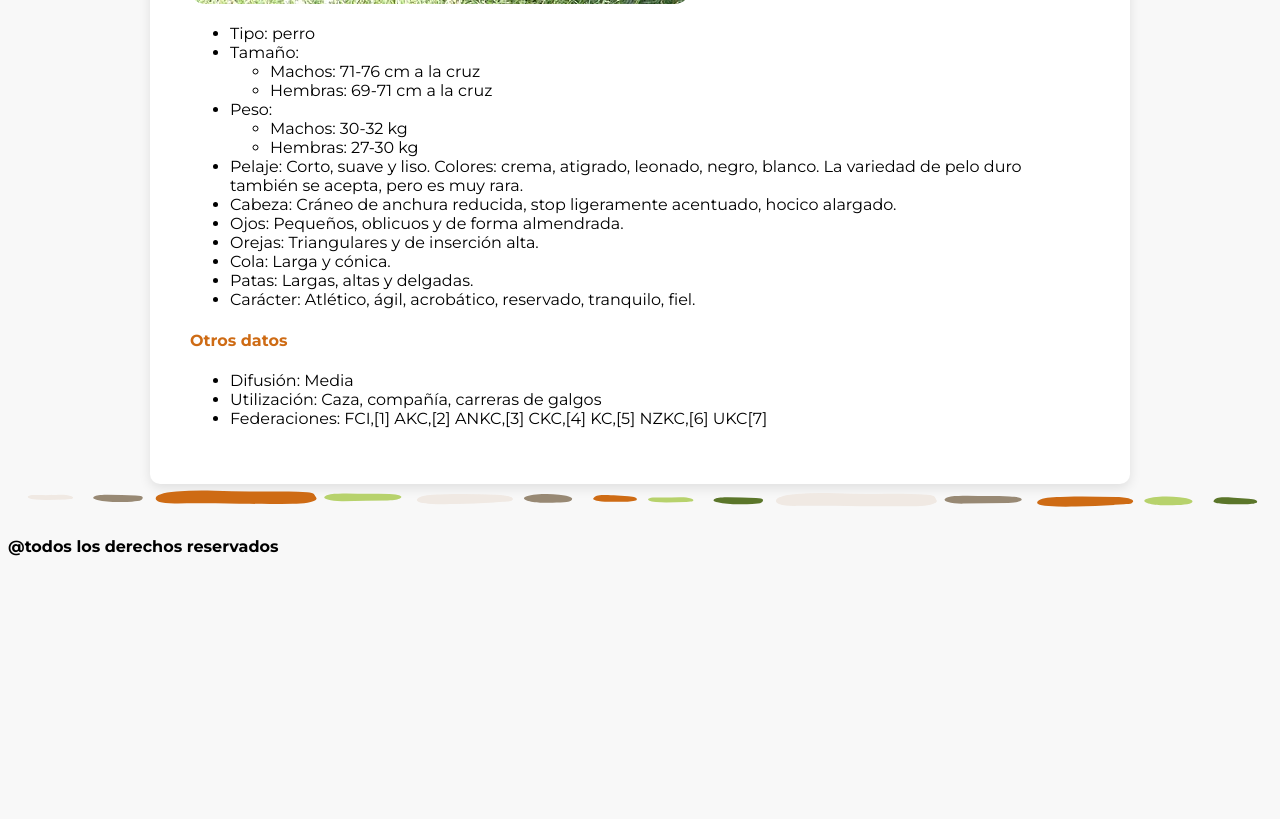
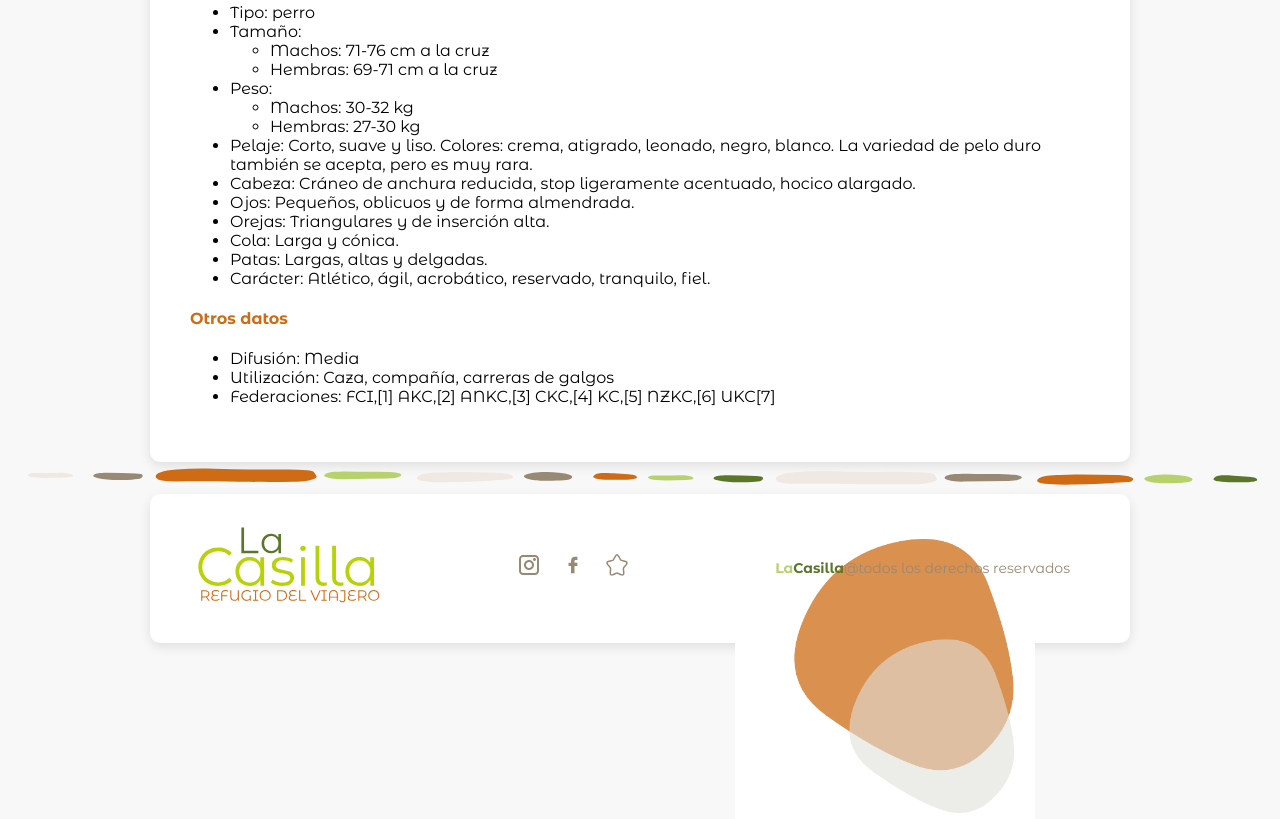
Before and after one commit to EstherAma/mi-proyecto-web, a plain HTML site: page index.html in a window 1280 px wide. Shown: the part 1500-2319 px from the top of the page. Before the commit the page ends 2077 px from the top, so only its background shows below. Drawn offline with Linux system fonts and the light colour scheme.

Commit message:
cambios en el footer

```diff
--- a/assets/css/style.css
+++ b/assets/css/style.css
@@ -1,15 +1,16 @@
+body {
+  font-family: 'Montserrat Alternates', sans-serif;
+  background-color: #f8f8f8;
+}
+
 /* Estilo generl del header */
 header {
     display: flex;
     justify-content: space-between;
     align-items: center;
     padding: 20px 40px;
-    /*border-bottom: 1px solid steelblue;*/
 }
-/*Estiolo del logo*/
-/*header .logo h1 {
-    margin: 0;
-}*/
+
 .logo-img {
     height: 500px; /* o más grande si quieres */
     width: auto;
@@ -22,8 +23,6 @@ header {
     margin: 0 auto;
     padding: 0;
 }
-
-
 /*Menú*/
 header .menu ul {
     list-style: none;
@@ -44,10 +43,6 @@ header .menu ul li a:hover {
     color: #ce6b14;
 }
 
-body {
-  font-family: 'Montserrat', sans-serif;
-  background-color: #f8f8f8;
-}
 .contenedor {
     max-width: 900px;
     margin: 0 auto;
@@ -95,3 +90,130 @@ p {
     font-size: 14px;
     color: steelblue;
 }
+
+footer {
+    max-width: 900px;
+    margin: 0 auto;
+    padding: 40px;
+    background-color: white;
+    border-radius: 10px;
+    box-shadow: 0 4px 12px rgba(0, 0, 0, 0.1);
+}
+.footer {
+    display: flex;
+    justify-content: space-between;
+    align-items: center;
+    flex-wrap: wrap; /* Para que no se rompa en pantallas pequeñas */
+}
+.footer-left,
+.footer-center,
+.footer-right {
+    display: flex;
+    align-items: center;
+    gap: 10px;
+}
+
+/* Logo en el footer */
+.footer-logo {
+    width: 120px;
+    height: auto;
+}
+
+/* Derechos reservados */
+.footer-right h4 {
+    margin: 0;
+    font-size: 14px;
+    color: #333;
+    text-align: right;
+}
+
+/* Redes sociales */
+footer {
+    background-color: white;
+    padding: 20px 40px;
+}
+
+.footer {
+    display: flex;
+    justify-content: space-between;
+    align-items: center;
+    flex-wrap: wrap; /* Para que no se rompa en pantallas pequeñas */
+}
+
+/* .footer-left,
+.footer-center,
+.footer-right {
+    display: flex;
+    align-items: left;
+    gap: 10px;
+} */
+
+/* Logo en el footer */
+.footer-left img {
+    width: 200px;
+    height: auto;
+}
+.footer-center {
+    display: flex;
+    justify-content: center;
+    flex: 1; /* para que ocupe espacio proporcional*/
+}
+
+/* Derechos reservados */
+.footer-right p {
+    margin: 0;
+    font-size: 14px;
+    color: #988974;
+    text-align: right;
+}
+.footer-right {
+  position: relative;
+  z-index: 1;
+  padding: 20px;
+}
+
+.footer-right::before {
+  content: "";
+  position: absolute;
+  left: -20px;   /* Ajusta según tu diseño */
+  top: -20px;    /* Ajusta también esto */
+  width: 300px;
+  height: 300px;
+  background-image: url('../../img/mancha\ naranja.png'); /* Asegúrate de usar la ruta correcta */
+  background-size: contain;
+  background-repeat: no-repeat;
+  background-position: left;
+  opacity: 1;   /* Puedes ajustar la transparencia */
+  z-index: -1;    /* Lo pone detrás del texto */
+}
+
+
+/* Redes sociales */
+.social-icons {
+    display: flex;
+    gap: 20px;
+}
+.social-icons a {
+    font-size: 24px;
+    color: #988974;
+    transition: transform 0.3s, color 0.3s;
+}
+
+.social-icons img {
+    width: 24px;
+    height: 24px;
+    transition: transform 0.3s ease;
+}
+
+.social-icons img:hover {
+    transform: scale(1.2);
+    color: #ce6b14;
+}
+.la {
+    color: #b7d26c;
+    font-weight: bold;
+}
+.casilla{
+    color: #5b762a;
+    font-weight: bold;
+}
--- a/index.html
+++ b/index.html
@@ -4,11 +4,15 @@
     <meta charset="UTF-8">
     <meta name="viewport" content="width=device-width, initial-scale=1.0">
 
-    <!-- Fuente Montserrat-->
-    <link href="https://fonts.googleapis.com/css2?family=Montserrat:wght@400;500;700&display=swap" rel="stylesheet">
+    <!-- Fuente Montserrat Alternates-->
+    <link href="https://fonts.googleapis.com/css2?family=Montserrat+Alternates:wght@400;500;700&display=swap" rel="stylesheet">
+
 
     <!-- CSS-->
     <link rel="stylesheet" href="assets/css/style.css">
+
+    <!-- Font Awesome CDN -->
+    <link rel="stylesheet" href="https://use.fontawesome.com/releases/v6.5.0/css/all.css" integrity="sha384-SzlrxWtv1jw+gwI1CF2tZB0Zz5hWcR3zN59U6zpWUcJ3V1zkz7mC3ur20n3Xy8dy" crossorigin="anonymous">
 
     <title>La casilla de Archidona</title>
     <link rel="icon" href="img/favicon.ico" type="image/png">
@@ -23,7 +27,7 @@
         <nav class="menu">
             <ul>
                 <li><a href="#">Inicio</a></li>
-                <li><a href="#">La Casilla</a></li>
+                <li><a href="#"><span class="la">La</span><span class="casilla">Casilla</span></a></li>
                 <li><a href="#">Nosotros</a></li>
                 <li><a href="#">Qué hacer</a></li>
                 <li><a href="#">Contacto</a></li>
@@ -33,7 +37,7 @@
 
 <img src="img/LineaDecorativa-01.svg" alt="linea decorativa" class="linea-decorativa">
     <div class="contenedor">
-        <h1>Inicio</h1>
+        <h5>Inicio</h5>
         <p>Tiene un físico ligero y estilizado, con patas largas y pecho voluminoso, que le permite alcanzar grandes velocidades. La altura a la cruz suele ser 62-70 cm en los machos y de 60-68 cm en las hembras. La capa típica es de pelo corto, liso y muy fino. Pero existe también la variedad de pelo duro, que presenta pelo áspero y largo, repartido homogéneamente por el cuerpo, con, bigotes y tupé. Los colores más típicos son: barcino o atigrado, negro, barquillo, tostado, canela, amarillo, rojo, blanco, berrendo o pío.
         </p>
         <img class="img" src="https://clinicaveterinarium.es/wp-content/uploads/2019/09/galgo.jpg" alt="foto de galgo">
@@ -86,6 +90,23 @@
 </body>
 <img src="img/LineaDecorativa-01.svg" alt="linea decorativa">
 <footer>
-    <h4>@todos los derechos reservados</h4>
+
+    <div class="footer">
+        <div class="footer-left">
+            <a href="#"><img src="img/Logo letra-05.svg" alt="logo-img"></a>
+        </div>
+        <div class="footer-center">
+            <div class="social-icons">
+                <a href="#" target="_blank"><img src="img/LA CASILLA marron/instagram.svg" alt="Instagram"></a>
+                <a href="#" target="_blank"><img src="img/LA CASILLA marron/facebook.svg" alt="Facebook"></a>
+                <a href="#" target="_blank"><img src="img/LA CASILLA marron/star.svg" alt="Google"></a>
+
+            </div>
+        </div>
+        <div class="footer-right">
+            <p><span class="la">La</span><span class="casilla">Casilla</span>@todos los derechos reservados</p>
+        </div>
+    </div>
+
 </footer>
 </html>
```
Also changed, not shown: img/Mmarron-removebg-preview.png (added), img/mancha naranja.png (added), img/mancha-sinfondo.png (added).
